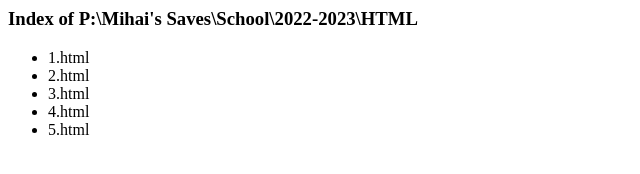
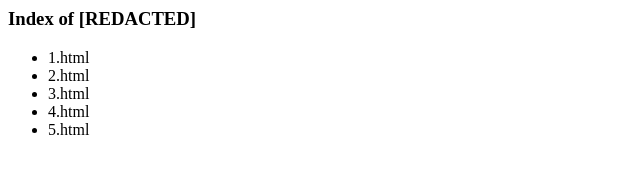
Before and after one commit to alpenstorm/alpenstorm.github.io, a plain HTML site: page 5.html in a window 1280 px wide. Shown: the whole page, without its empty margins (0-640 px from the left). Drawn offline with Linux system fonts and the light colour scheme.

Commit message:
Update 5.html

```diff
--- a/5.html
+++ b/5.html
@@ -1,6 +1,6 @@
 <html>
 
-<h3> Index of P:\Mihai's Saves\School\2022-2023\HTML</h3>
+<h3> Index of [REDACTED]</h3>
 
 <body>
 <ul>
```
